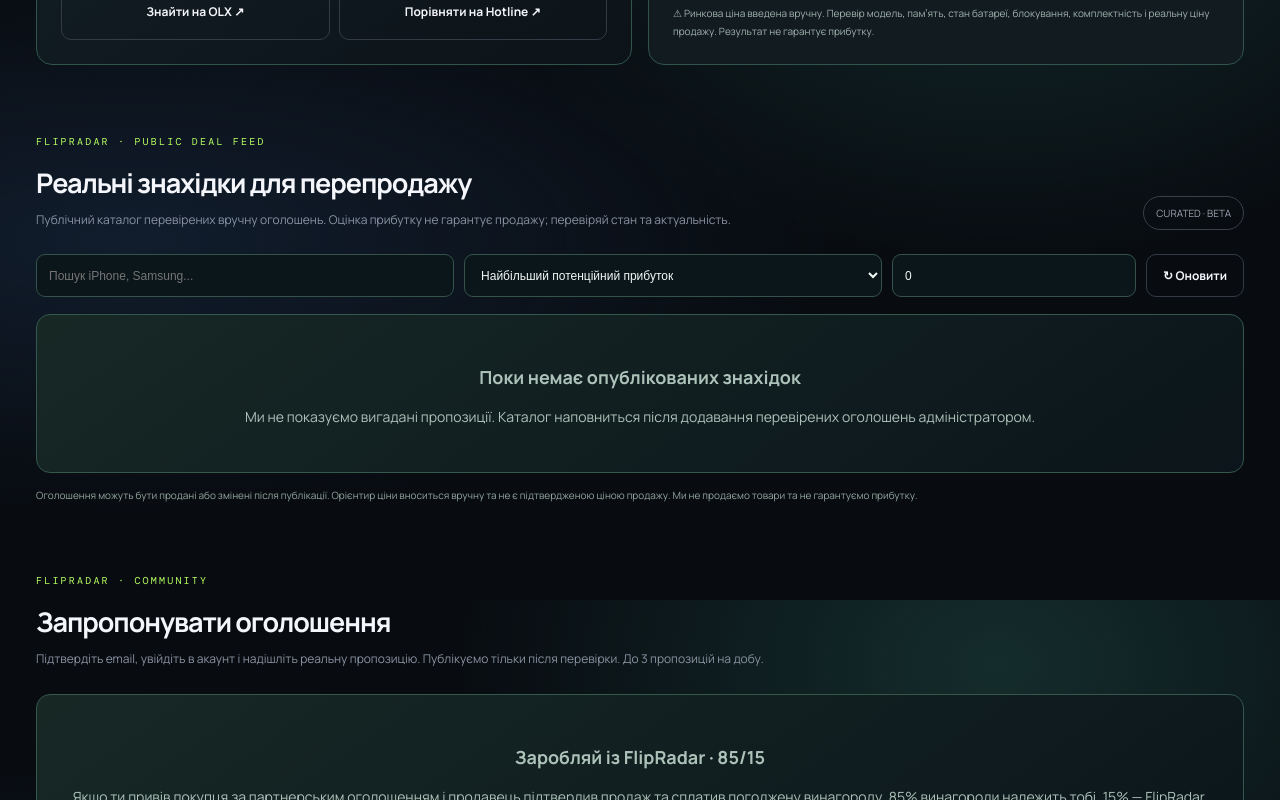
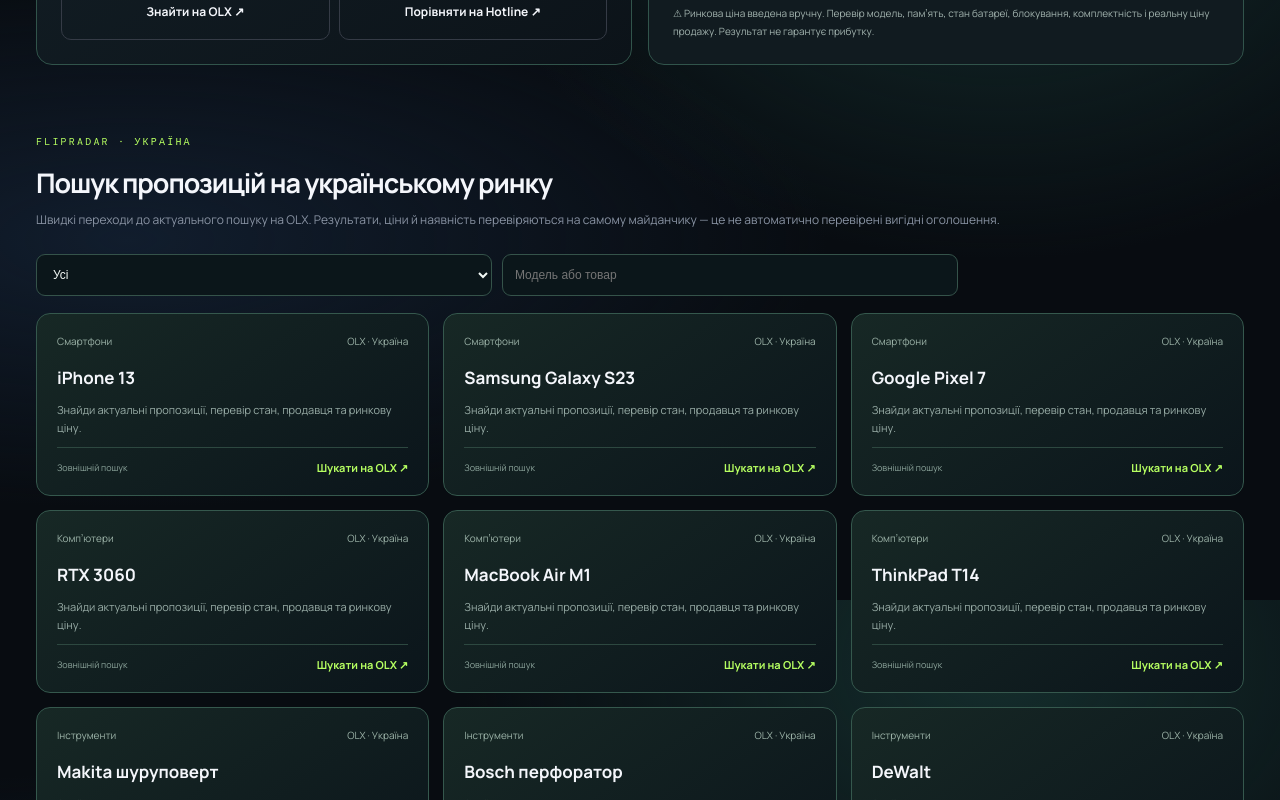
Before and after one commit to mazdareket-cpu/flipradar, a Next.js app: page / in a window 1280 px wide. Shown: the part 1800-2600 px from the top of the page. Built offline with nearby package versions, Linux system fonts and the light colour scheme; no server answers; the database is empty.

Commit message:
feat: show Ukraine discovery searches on FlipRadar homepage

```diff
--- a/app/page.tsx
+++ b/app/page.tsx
@@ -3,6 +3,7 @@
 import { ChangeEvent, FormEvent, useEffect, useMemo, useState } from 'react';
 import DealHunter from './DealHunter';
 import PublicDeals from './PublicDeals';
+import UkraineDiscovery from './UkraineDiscovery';
 import SubmitDeal from './SubmitDeal';
 import ResaleLedger from './ResaleLedger';
 import AccountPanel from './AccountPanel';
@@ -115,6 +116,7 @@
         <p className="techWarning">⚠ Ринкова ціна введена вручну. Перевір модель, памʼять, стан батареї, блокування, комплектність і реальну ціну продажу. Результат не гарантує прибутку.</p>
       </div></div>
     </section>
+    <UkraineDiscovery/>
     <PublicDeals/>
     <SubmitDeal/>
     <DealHunter/>
```
